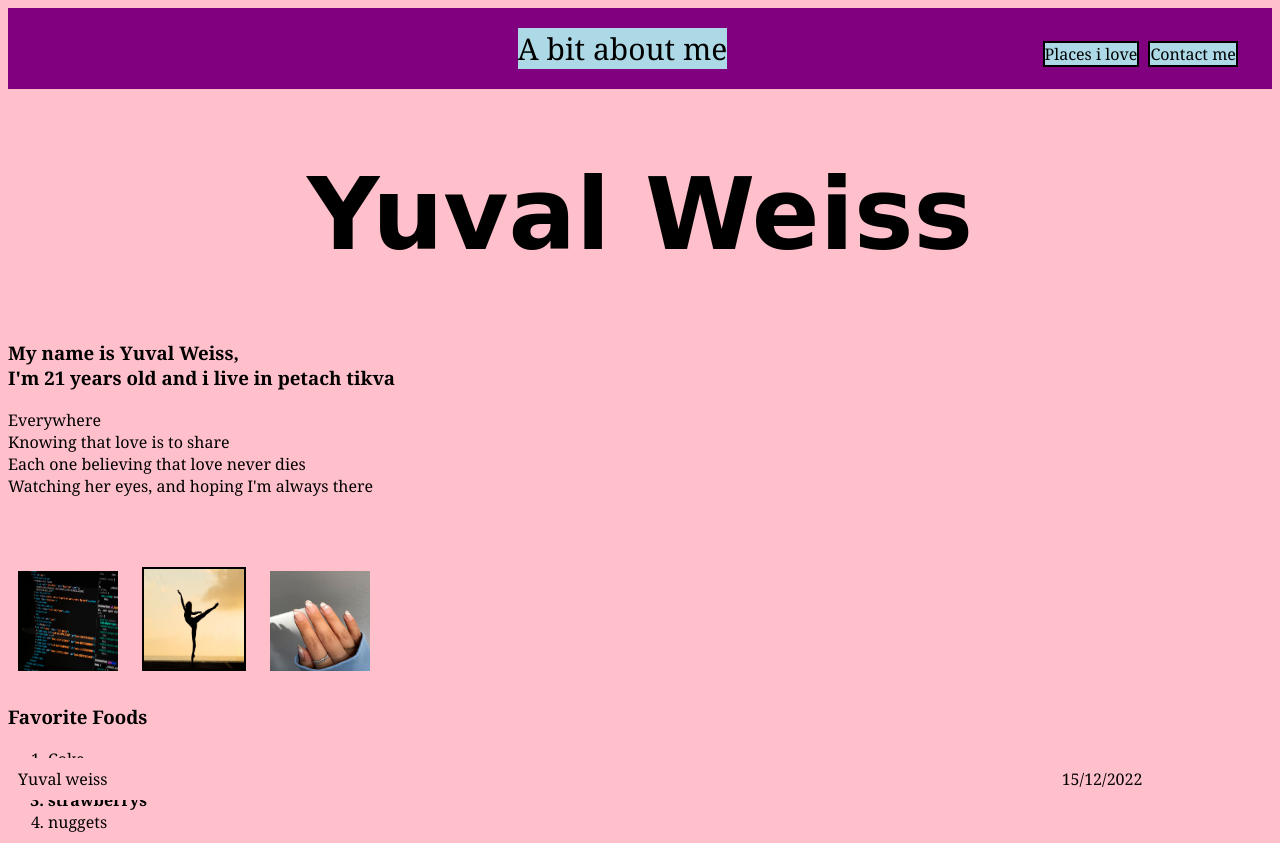
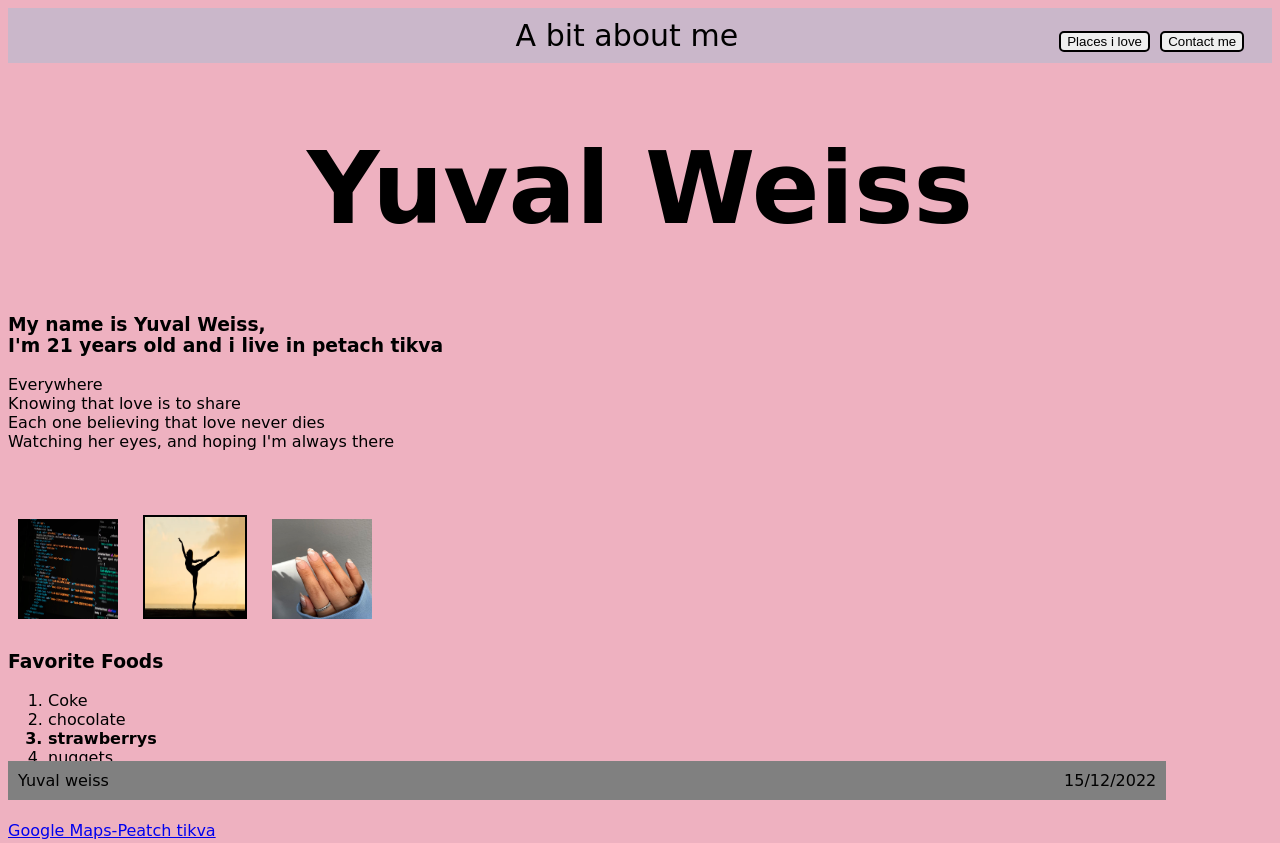
Before and after one commit to YuvalWeiss1403/AboutMeProject, a plain HTML site: page index.html in a window 1280 px wide. Shown: the top 843 px of the page. Drawn offline with Linux system fonts and the light colour scheme; a web font is replaced by a local one.

Commit message:
day5Update

```diff
--- a/Styles.css
+++ b/Styles.css
@@ -2,8 +2,8 @@ header{
    position: sticky;
    top:0;
    z-index:2;
-   background-color: purple;
-    padding: 20px;
+   background-color: rgb(202, 183, 202);
+padding: 10px;
 }
 
 footer{
@@ -11,6 +11,7 @@ footer{
     bottom:0;
     z-index:2;
     padding: 10px;
+    background-color: gray;
 }
 .name{
     display: inline-block;
@@ -23,14 +24,22 @@ footer{
     margin-left: 750px;
 }
 
-.First-page{
+.headline{
     border-top: 20px;
     display: inline-block;
     margin-left: 5px;
-    background-color: lightblue;
     font-size: 30px;
     margin-right: 25%;
     margin-left: 40%;
+    font-family: cursive;
+    font: bold;
+}
+.First-page{
+    border-top: 20px;
+    margin-left: 5px;
+    border: 2px solid black;
+    display: inline-block;
+    border-radius: 5px;
 
 }
 .Second-page{
@@ -38,14 +47,8 @@ footer{
     margin-left: 5px;
     border: 2px solid black;
     display: inline-block;
-    background-color: lightblue;
-}
-.Third-page{
-    border-top: 20px;
-    margin-left: 5px;
-    border: 2px solid black;
-    display: inline-block;
-    background-color: lightblue;
+    border-radius: 5px;
+
 
 }
 h1 {
@@ -87,9 +90,10 @@ a:active{
 button:hover{
     cursor: pointer;
     background-color: darkblue;
+    font-size: larger;
 }
 
-button{
+.See-More{
     color: white;
     background-color: blue;
     padding: 8px;
@@ -103,7 +107,7 @@ table, th, td {
   }
 
 
-*{
-    background-color: pink;
-    font-family: Georgia, 'Times New Roman', Times, serif;
+body{
+    background-color: rgb(238, 177, 192);
+    font-family:cursive;
 }
--- a/index.html
+++ b/index.html
@@ -14,9 +14,9 @@
 
 <body>
     <header>
-        <div class="First-page">A bit about me</div>
-        <div class="Second-page">Places i love</div>
-        <div class="Third-page">Contact me</div>
+        <div class="headline">A bit about me</div>
+        <button class="First-page" id="Places-I-Love" onclick="delayHandleClick(this.id)">Places i love</button>
+        <button class="Second-page" id="Contact-Me" onclick="delayHandleClick(this.id)">Contact me</button>
     </header>
     <h1>Yuval Weiss</h1>
     <h3>My name is Yuval Weiss,<br> I'm 21 years old and i live in petach tikva</h3>
@@ -68,12 +68,12 @@
 
     </section>
 <div style="text-align: center;">
-        <button >click to see more</button>
+        <button class="See-More" >click to see more</button>
 </div>
 <footer>
     <div class="name">Yuval weiss</div>
     <div class="date" >15/12/2022</div>
 </footer>
-
+<script src="/main.js"></script>
 </body>
 </html>
--- /dev/null
+++ b/main.js
@@ -0,0 +1,12 @@
+function handleClick(id){
+    console.log("Element Clicked");
+    document.getElementById(id).style.color = "red";
+
+}
+
+
+function delayHandleClick(id){
+    setTimeout(() => {
+
+    },handleClick(id),3000);
+}
```
